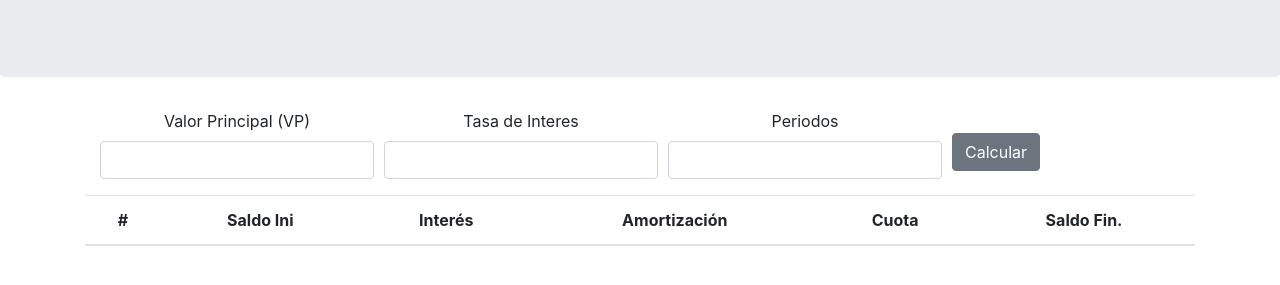
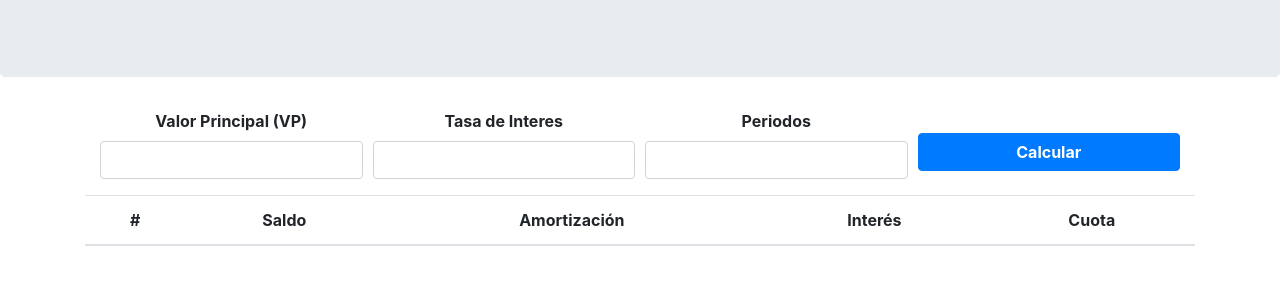
Before and after one commit to KelyKley/CROMAS, a plain HTML site: page frances.html in a window 1280 px wide. Shown: the part 147-432 px from the top of the page. Drawn offline with nearby package versions, Linux system fonts and the light colour scheme.

Commit message:
Add files via upload

```diff
--- a/frances.html
+++ b/frances.html
@@ -27,26 +27,38 @@
 
     <form class="container" novalidate="" id="myForm">
       <div class="form-row align-items-center">
-        <div class="form-group col-auto">
-          <label class="form-control-label" for="mainValue">Valor Principal (VP)</label>
+        <div class="form-group col-sm-12 col-md-3">
+          <label class="form-control-label font-weight-bold" for="mainValue">Valor Principal (VP)</label>
           <input type="number" step="1" min="1" class="form-control" name="i1" id="mainValue" required>
           <!-- <div class="valid-feedback">Success! You've done it.</div> -->
-          <div class="invalid-feedback">numero entero requerido </div>
+          <div class="invalid-feedback">Número entero requerido </div>
         </div>
-        <div class="form-group col-auto">
-          <label class="form-control-label" for="interestRate">Tasa de Interes</label>
+        <div class="form-group col-sm-12 col-md-3">
+          <label class="form-control-label font-weight-bold" for="interestRate">Tasa de Interes</label>
           <input type="number" step="0.01" min="0.01" class="form-control" name="i2" required id="interestRate">
           <!-- <div class="valid-feedback">Nice! You got this one!</div> -->
-          <div class="invalid-feedback">numero porcentual requerido (%) </div>
+          <div class="invalid-feedback">Número porcentual requerido (%) </div>
         </div>
-        <div class="form-group col-auto">
-          <label class="form-control-label" for="periods">Periodos</label>
+
+        <!--div class="form-group col-sm-12 col-md-2">
+          <label for="exampleFormControlSelect1">Example select</label>
+          <select class="form-control" id="exampleFormControlSelect1">
+            <option>1</option>
+            <option>2</option>
+            <option>3</option>
+            <option>4</option>
+            <option>5</option>
+          </select>
+        </div-->
+
+        <div class="form-group col-sm-12 col-md-3">
+          <label class="form-control-label font-weight-bold" for="periods">Periodos</label>
           <input type="number" step="1" class="form-control" min="1" name="i2" required id="periods">
           <!-- <div class="valid-feedback">Nice! You got this one!</div> -->
-          <div class="invalid-feedback">numero entero requerido </div>
+          <div class="invalid-feedback">Número entero requerido </div>
         </div>
-        <div class="col-auto">
-          <button type="submit" class="btn btn-secondary" id="btnSubmit">Calcular</button>
+        <div class="col-sm-12 col-md-3">
+          <button type="submit" class="btn btn-primary btn-block font-weight-bold" id="btnSubmit">Calcular</button>
         </div>
       </div>
     </form>
@@ -57,11 +69,10 @@
         <thead>
           <tr>
             <th>#</th>
-            <th>Saldo Ini</th>
+            <th>Saldo</th>
+            <th>Amortización</th>
             <th>Interés</th>
-            <th>Amortización</th>
             <th>Cuota</th>
-            <th>Saldo Fin.</th>
           </tr>
         </thead>
         <tbody id="tablita"></tbody>
```
Also changed, not shown: aleman.html (+13 -14 lines).
